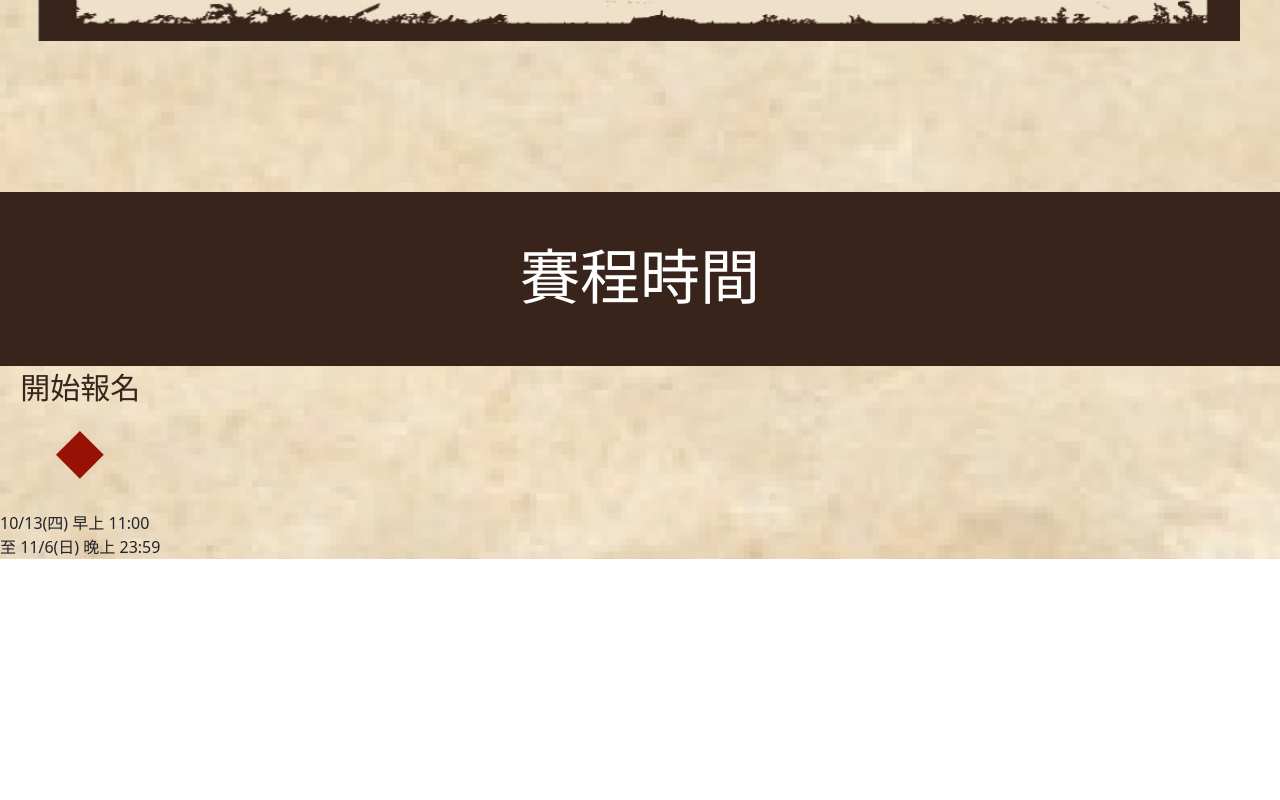
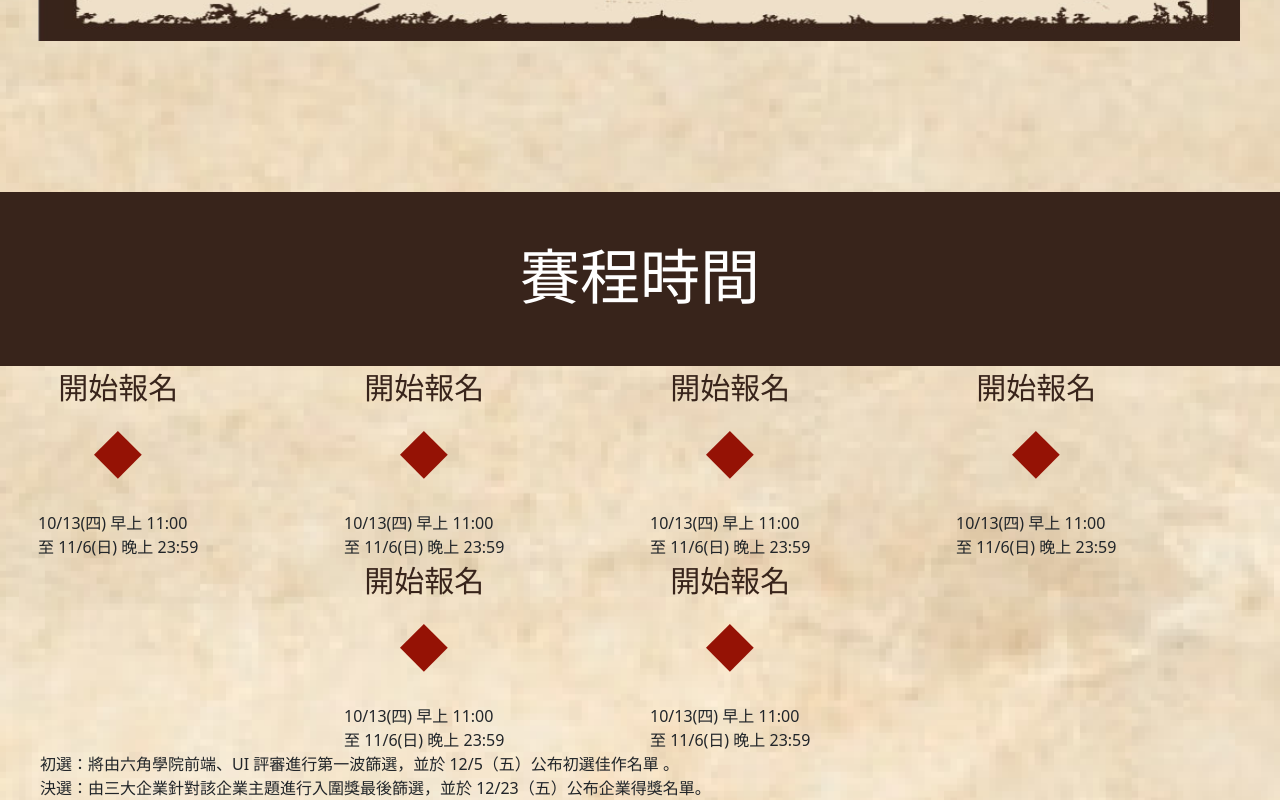
Before and after one commit to RuFrontEnd/f2e-4th-official-website, a React (Create React App) app: page / in a window 1280 px wide. Shown: the part 2815-3615 px from the top of the page. Before the commit the page ends 3374 px from the top, so only its background shows below. Built offline with nearby package versions, Linux system fonts and the light colour scheme; a web font is replaced by a local one.

Commit message:
新增賽程時間 section 初版

```diff
--- a/src/components/schedule/Schedule.js
+++ b/src/components/schedule/Schedule.js
@@ -9,8 +9,8 @@ import Button from "react-bootstrap/Button";
 function Schedule(props) {
   const _width = props.width ? props.width : 48,
     _height = props.height ? props.height : 48,
-    _leftBorderWith = props.leftBorderWith ? props.leftBorderWith : 0,
-    _rightBorderWith = props.leftBorderWith ? props.leftBorderWith : 0;
+    _leftBorderWith = props.leftBorderWith ? props.leftBorderWith : "0px",
+    _rightBorderWith = props.leftBorderWith ? props.leftBorderWith : "0px";
 
   return (
     <div
@@ -34,12 +34,12 @@ function Schedule(props) {
           }`}
         />
         <div
-          style={{ width: `${_leftBorderWith}px` }}
+          style={{ width: `${_leftBorderWith}` }}
           className={`${styles["left-border"]} position-absolute`}
         ></div>
 
         <div
-          style={{ width: `${_rightBorderWith}px` }}
+          style={{ width: `${_rightBorderWith}` }}
           className={`${styles["right-border"]} position-absolute`}
         ></div>
       </div>
--- a/src/section/time/Time.js
+++ b/src/section/time/Time.js
@@ -14,10 +14,57 @@ function Topic() {
     <>
       <section className={`${styles.topic}`}>
         <Title title="賽程時間" />
-        <Schedule activity={"開始報名"} red>
-          10/13(四) 早上 11:00
-          <br /> 至 11/6(日) 晚上 23:59
-        </Schedule>
+        <Container>
+          <Row>
+            <Col xs={3}>
+              <Schedule activity={"開始報名"} red>
+                10/13(四) 早上 11:00
+                <br /> 至 11/6(日) 晚上 23:59
+              </Schedule>
+            </Col>
+            <Col xs={3}>
+              <Schedule activity={"開始報名"} red>
+                10/13(四) 早上 11:00
+                <br /> 至 11/6(日) 晚上 23:59
+              </Schedule>
+            </Col>
+            <Col xs={3}>
+              <Schedule activity={"開始報名"} red>
+                10/13(四) 早上 11:00
+                <br /> 至 11/6(日) 晚上 23:59
+              </Schedule>
+            </Col>
+            <Col xs={3}>
+              <Schedule activity={"開始報名"} red>
+                10/13(四) 早上 11:00
+                <br /> 至 11/6(日) 晚上 23:59
+              </Schedule>
+            </Col>
+          </Row>
+          <Row>
+            <Col xs={3}></Col>
+            <Col xs={3}>
+              <Schedule activity={"開始報名"} red>
+                10/13(四) 早上 11:00
+                <br /> 至 11/6(日) 晚上 23:59
+              </Schedule>
+            </Col>
+            <Col xs={3}>
+              <Schedule activity={"開始報名"} red>
+                10/13(四) 早上 11:00
+                <br /> 至 11/6(日) 晚上 23:59
+              </Schedule>
+            </Col>
+            <Col xs={3}></Col>
+          </Row>
+        </Container>
+        <Container>
+          初選：將由六角學院前端、UI 評審進行第一波篩選，並於
+          12/5（五）公布初選佳作名單 。
+          <br />
+          決選：由三大企業針對該企業主題進行入圍獎最後篩選，並於
+          12/23（五）公布企業得獎名單。
+        </Container>
       </section>
     </>
   );
```
